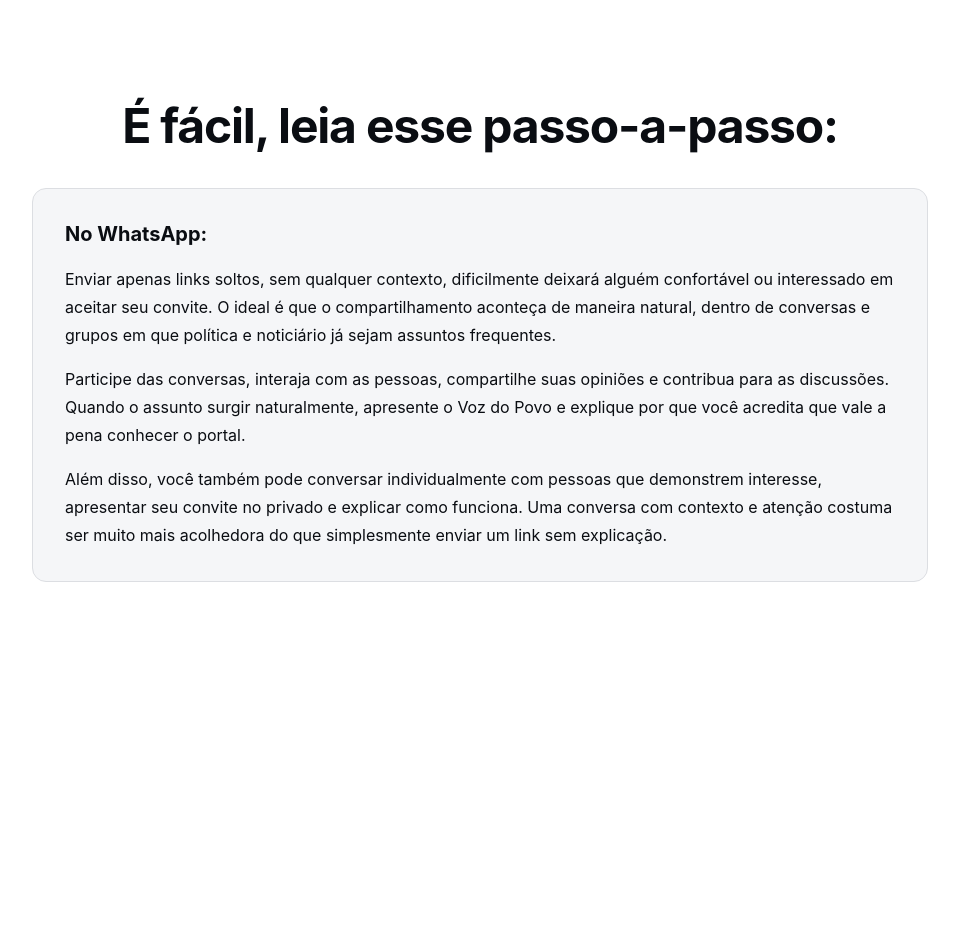
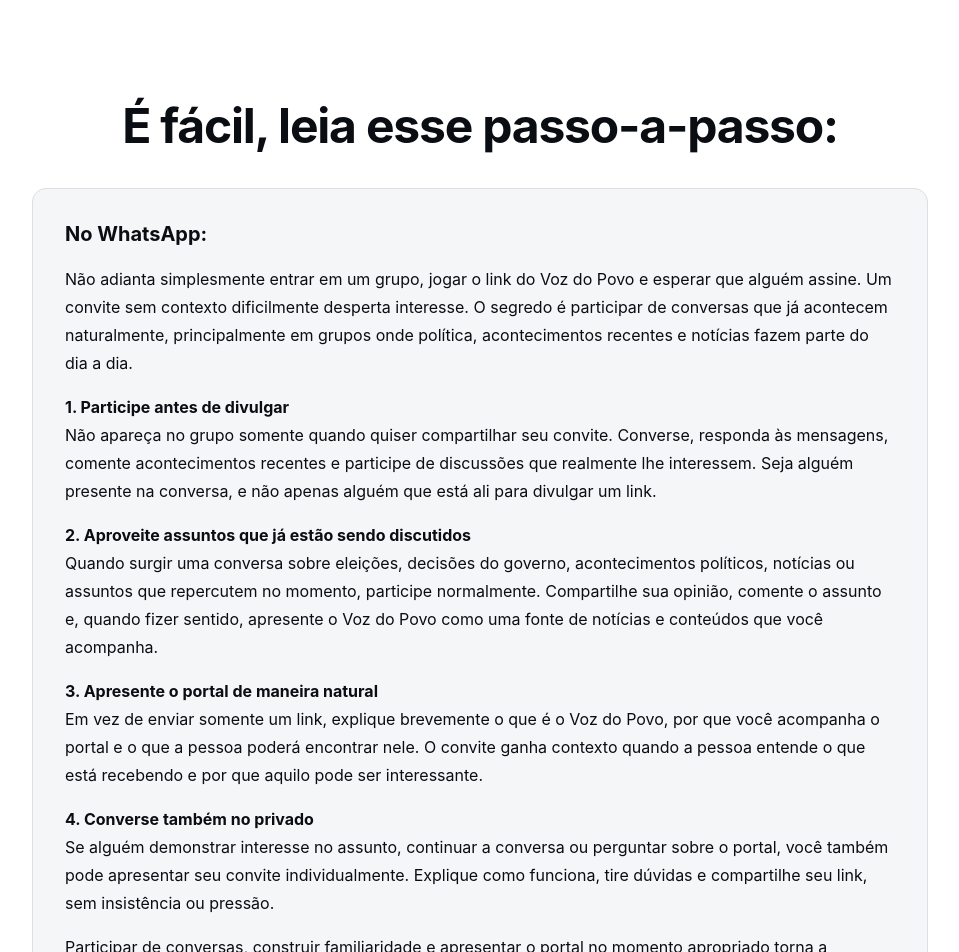
Before and after one commit to Kronckless/zenly-auth, a React (Vite) app: page /comeceporaqui in a window 1280 px wide. Shown: the top 952 px of the page, without its empty margins (160-1119 px from the left). Before the commit the page ends 800 px from the top, so only its background shows below. Built offline with nearby package versions, Linux system fonts and the light colour scheme.

Commit message:
Quero REESCREVER COMPLETAMENTE o texto que está dentro do box “No Wh...
Gerado pelo Zenly.

```diff
--- a/src/pages/ComecePorAqui.tsx
+++ b/src/pages/ComecePorAqui.tsx
@@ -100,13 +100,30 @@ export default function ComecePorAqui() {
         <h2 className="text-lg font-bold leading-snug text-foreground sm:text-xl">No WhatsApp:</h2>
         <div className="mt-4 space-y-4 text-sm leading-7 text-foreground sm:text-base">
           <p>
-            Enviar apenas links soltos, sem qualquer contexto, dificilmente deixará alguém confortável ou interessado em aceitar seu convite. O ideal é que o compartilhamento aconteça de maneira natural, dentro de conversas e grupos em que política e noticiário já sejam assuntos frequentes.
+            Não adianta simplesmente entrar em um grupo, jogar o link do Voz do Povo e esperar que alguém assine. Um convite sem contexto dificilmente desperta interesse. O segredo é participar de conversas que já acontecem naturalmente, principalmente em grupos onde política, acontecimentos recentes e notícias fazem parte do dia a dia.
           </p>
           <p>
-            Participe das conversas, interaja com as pessoas, compartilhe suas opiniões e contribua para as discussões. Quando o assunto surgir naturalmente, apresente o Voz do Povo e explique por que você acredita que vale a pena conhecer o portal.
+            <strong>1. Participe antes de divulgar</strong>
+            <br />
+            Não apareça no grupo somente quando quiser compartilhar seu convite. Converse, responda às mensagens, comente acontecimentos recentes e participe de discussões que realmente lhe interessem. Seja alguém presente na conversa, e não apenas alguém que está ali para divulgar um link.
           </p>
           <p>
-            Além disso, você também pode conversar individualmente com pessoas que demonstrem interesse, apresentar seu convite no privado e explicar como funciona. Uma conversa com contexto e atenção costuma ser muito mais acolhedora do que simplesmente enviar um link sem explicação.
+            <strong>2. Aproveite assuntos que já estão sendo discutidos</strong>
+            <br />
+            Quando surgir uma conversa sobre eleições, decisões do governo, acontecimentos políticos, notícias ou assuntos que repercutem no momento, participe normalmente. Compartilhe sua opinião, comente o assunto e, quando fizer sentido, apresente o Voz do Povo como uma fonte de notícias e conteúdos que você acompanha.
+          </p>
+          <p>
+            <strong>3. Apresente o portal de maneira natural</strong>
+            <br />
+            Em vez de enviar somente um link, explique brevemente o que é o Voz do Povo, por que você acompanha o portal e o que a pessoa poderá encontrar nele. O convite ganha contexto quando a pessoa entende o que está recebendo e por que aquilo pode ser interessante.
+          </p>
+          <p>
+            <strong>4. Converse também no privado</strong>
+            <br />
+            Se alguém demonstrar interesse no assunto, continuar a conversa ou perguntar sobre o portal, você também pode apresentar seu convite individualmente. Explique como funciona, tire dúvidas e compartilhe seu link, sem insistência ou pressão.
+          </p>
+          <p>
+            Participar de conversas, construir familiaridade e apresentar o portal no momento apropriado torna a divulgação muito mais contextualizada do que simplesmente despejar links em grupos.
           </p>
         </div>
       </section>
```
